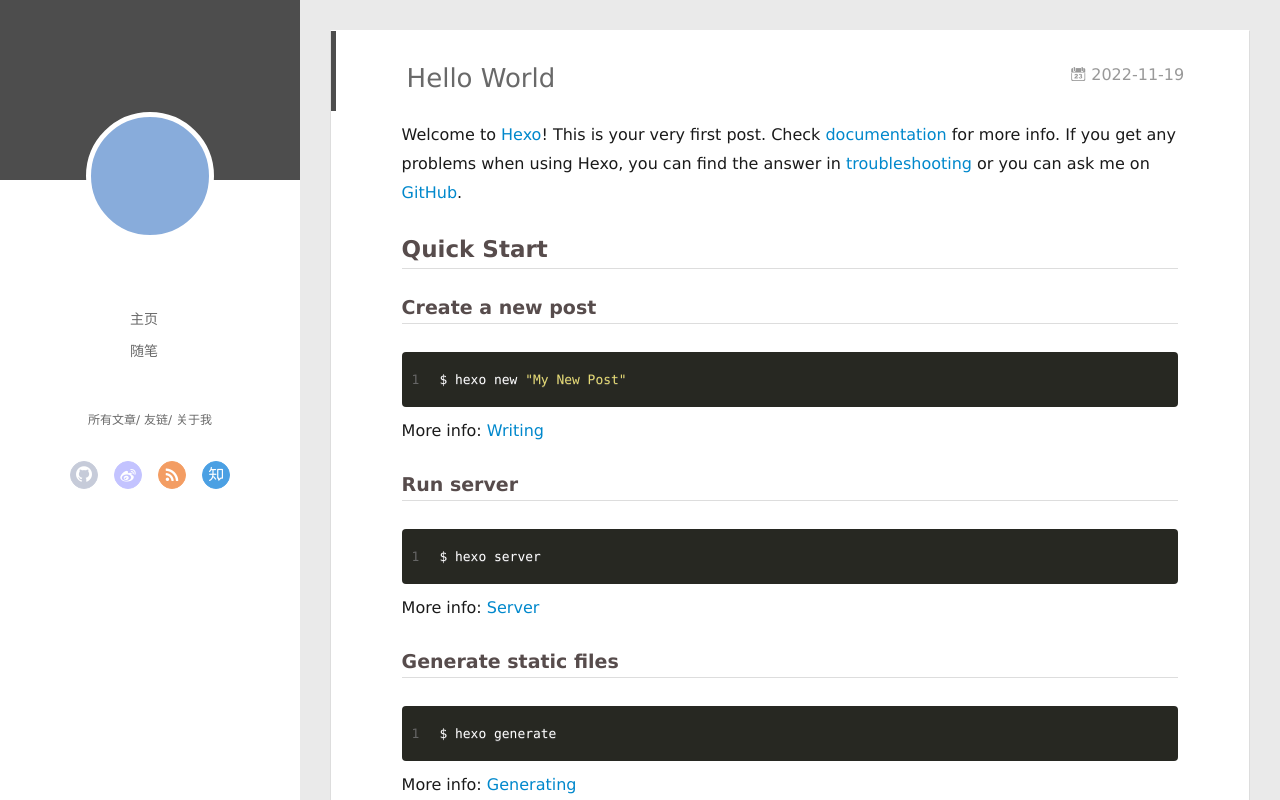
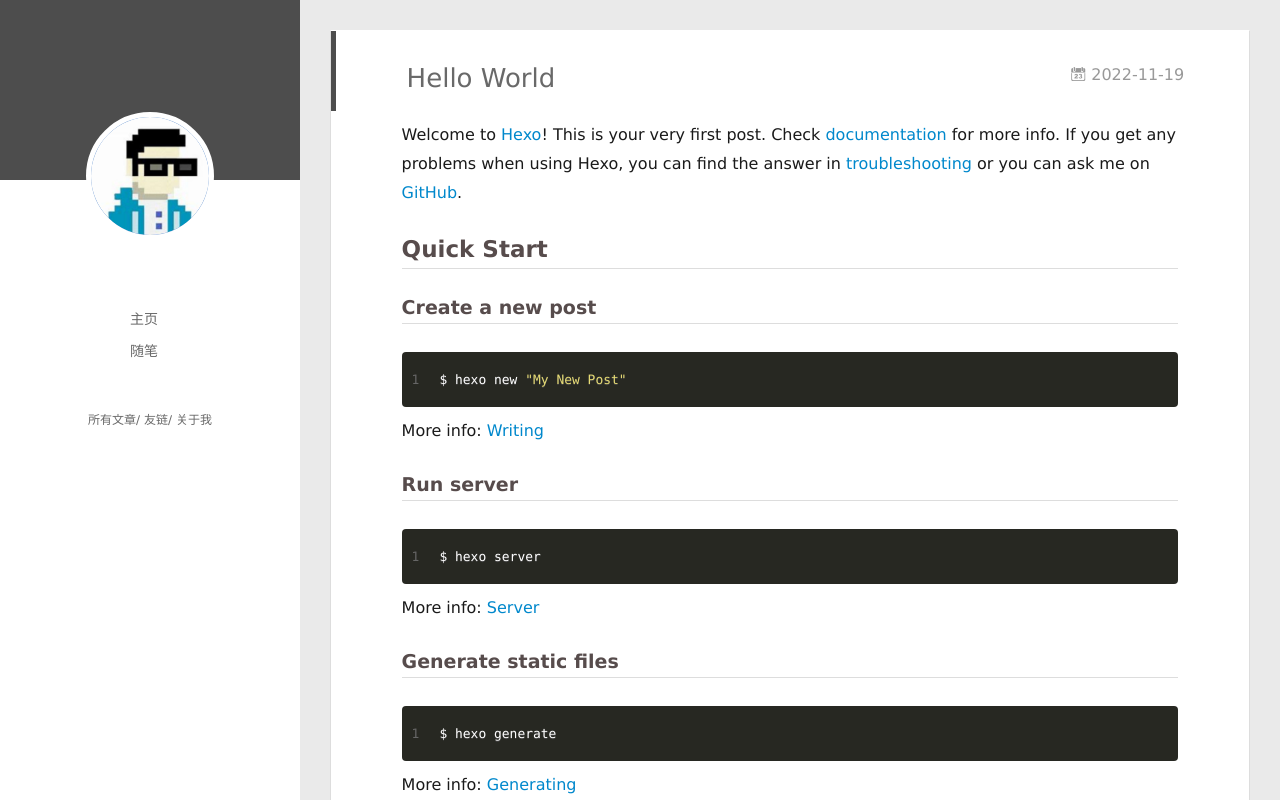
Before and after one commit to rookie-spase/rookie-spase.github.io, a plain HTML site: page 2022/11/19/hello-world/index.html in a window 1280 px wide. Drawn offline with Linux system fonts and the light colour scheme; no server answers.

Commit message:
Site updated: 2022-11-19 10:05:23

```diff
--- a/2022/11/19/hello-world/index.html
+++ b/2022/11/19/hello-world/index.html
@@ -47,7 +47,7 @@
 <div class="intrude-less">
 	<header id="header" class="inner">
 		<a href="/" class="profilepic">
-			<img src="" class="js-avatar">
+			<img src="/assets/face.jpg" class="js-avatar">
 		</a>
 		<hgroup>
 		  <h1 class="header-author"><a href="/"></a></h1>
@@ -81,14 +81,6 @@
 		<nav class="header-nav">
 			<div class="social">
 
-					<a class="github" target="_blank" href="#" title="github"><i class="icon-github"></i></a>
-
-					<a class="weibo" target="_blank" href="#" title="weibo"><i class="icon-weibo"></i></a>
-
-					<a class="rss" target="_blank" href="#" title="rss"><i class="icon-rss"></i></a>
-
-					<a class="zhihu" target="_blank" href="#" title="zhihu"><i class="icon-zhihu"></i></a>
-
 			</div>
 		</nav>
 	</header>
@@ -105,7 +97,7 @@
 	<div class="intrude-less">
 		<header id="header" class="inner">
 			<div class="profilepic">
-				<img src="" class="js-avatar">
+				<img src="/assets/face.jpg" class="js-avatar">
 			</div>
 			<hgroup>
 			  <h1 class="header-author js-header-author"></h1>
@@ -121,14 +113,6 @@
 
 			<nav class="header-nav">
 				<div class="social">
-
-						<a class="github" target="_blank" href="#" title="github"><i class="icon-github"></i></a>
-
-						<a class="weibo" target="_blank" href="#" title="weibo"><i class="icon-weibo"></i></a>
-
-						<a class="rss" target="_blank" href="#" title="rss"><i class="icon-rss"></i></a>
-
-						<a class="zhihu" target="_blank" href="#" title="zhihu"><i class="icon-zhihu"></i></a>
 
 				</div>
 			</nav>
--- /dev/null
+++ b/content.json
@@ -0,0 +1 @@
+[{"title":"Hello World","date":"2022-11-19T01:24:07.066Z","path":"2022/11/19/hello-world/","tags":[]}]
```
Also changed, not shown: archives/2022/11/index.html (+2 -18 lines), archives/2022/index.html (+2 -18 lines), archives/index.html (+2 -18 lines), index.html (+2 -18 lines), assets/face.jpg (added).
